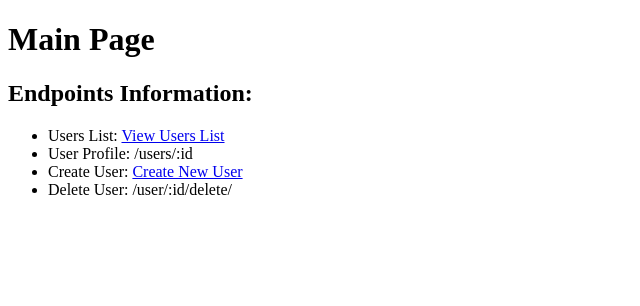
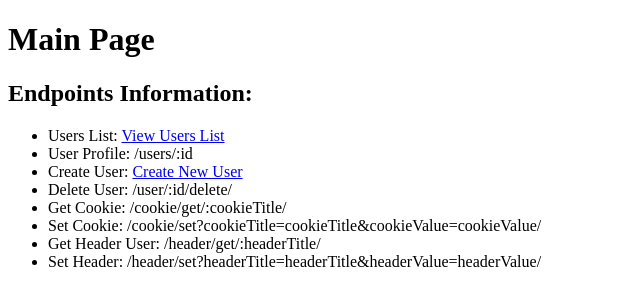
Before and after one commit to danylo-gavrylovskyi/SyncV, a Django app: page / in a window 1280 px wide. Shown: the top 306 px of the page, without its empty margins (0-640 px from the left). Run offline with Django 4.2, Linux system fonts and the light colour scheme.

Commit message:
feat: implemented functions to work with headers and cookies in django

```diff
--- a/django/hw6/templates/main_page.html
+++ b/django/hw6/templates/main_page.html
@@ -12,6 +12,10 @@
       <li>User Profile: /users/:id</li>
       <li>Create User: <a href="/user/create/">Create New User</a></li>
       <li>Delete User: /user/:id/delete/</li>
+      <li>Get Cookie: /cookie/get/:cookieTitle/</li>
+      <li>Set Cookie: /cookie/set?cookieTitle=cookieTitle&cookieValue=cookieValue/</li>
+      <li>Get Header User: /header/get/:headerTitle/</li>
+      <li>Set Header: /header/set?headerTitle=headerTitle&headerValue=headerValue/</li>
     </ul>
   </body>
 </html>
--- a/django/hw6/urls.py
+++ b/django/hw6/urls.py
@@ -1,13 +1,17 @@
 from django.contrib import admin
 from django.urls import path
-from .views import main_page, users_list, user_profile, create_user, delete_user, view_image
+from hw6 import views
 
 urlpatterns = [
     path('admin/', admin.site.urls),
-    path('', main_page, name='main_page'),
-    path('user/', users_list, name='users_list'),
-    path('user/<int:id>/', user_profile, name='user_profile'),
-    path('user/create/', create_user, name='create_user'),
-    path('user/<int:id>/delete/', delete_user, name='delete_user'),
-    path('image/', view_image, name='view_image'),
+    path('', views.main_page),
+    path('user/', views.users_list),
+    path('user/<int:id>/', views.user_profile),
+    path('user/create/', views.create_user),
+    path('user/<int:id>/delete/', views.delete_user),
+    path('image/', views.view_image),
+    path('cookie/get/<str:cookieTitle>', views.get_cookie),
+    path('cookie/set', views.set_cookie),
+    path('header/get/<str:headerTitle>', views.get_header),
+    path('header/set', views.set_header),
 ]
--- a/django/hw6/views.py
+++ b/django/hw6/views.py
@@ -1,6 +1,7 @@
-from django.http import HttpResponseNotFound
+from django.http import HttpResponseNotFound, HttpResponseServerError
 from django.shortcuts import render, redirect
 from data.users import users
+from hw6.helpers import cookie, header
 
 def main_page(request):
     return render(request, 'main_page.html')
@@ -9,7 +10,7 @@ def users_list(request):
     try:
         return render(request, 'users_list.html', {'users': users})
     except Exception as e:
-        return HttpResponseNotFound("An error occurred while fetching user data")
+        return HttpResponseServerError("An error occurred while fetching user data")
 
 def user_profile(request, id):
     try:
@@ -22,9 +23,9 @@ def user_profile(request, id):
         if user:
             return render(request, 'user_profile.html', {'user': user})
         else:
-            raise ValueError(f"User with ID {id} not found")
+            return HttpResponseNotFound(f"User with ID {id} not found")
     except Exception as e:
-        return HttpResponseNotFound("An error occurred while fetching user profile")
+        return HttpResponseServerError("An error occurred while fetching user profile")
 
 def create_user(request):
     if request.method == 'POST':
@@ -38,8 +39,7 @@ def create_user(request):
 
             return redirect('users_list')
         except Exception as e:
-            print(e)
-            return HttpResponseNotFound("Failed to create new user")
+            return HttpResponseServerError("Failed to create new user")
     return render(request, 'create_user.html')
 
 def delete_user(request, id):
@@ -55,13 +55,45 @@ def delete_user(request, id):
             users = list(filter(lambda e: e['id'] != int(id), users))
             return redirect('users_list')
         else:
-            raise ValueError(f"Entity with ID {id} not found")
+            return HttpResponseNotFound(f"Entity with ID {id} not found")
     except Exception as e:
-        return HttpResponseNotFound("An error occurred while deleting user")
-
+        return HttpResponseServerError("An error occurred while deleting user")
 
 def view_image(request):
     try:
         return render(request, 'image.html')
     except Exception as e:
         return HttpResponseNotFound("Image not found")
+
+# http://localhost:8000/cookie/get/my
+def get_cookie(request, cookieTitle: str):
+    try:
+        return cookie.getCookie(request, cookieTitle)
+    except Exception as e:
+        return HttpResponseServerError("An error occurred while getting cookie")
+
+# http://localhost:8000/cookie/set?cookieTitle=my&cookieValue=favorite
+def set_cookie(request):
+    try:
+        cookie_title: str = request.GET.get('cookieTitle')
+        cookie_value: str = request.GET.get('cookieValue')
+        http_only: bool = request.GET.get('httpOnly') == 'true'
+        return cookie.setCookie(cookie_title, cookie_value, http_only)
+    except Exception as e:
+        return HttpResponseServerError("An error occurred while setting cookie")
+
+# http://localhost:8000/header/get/connection
+def get_header(request, headerTitle: str):
+    try:
+        return header.getHeader(request, headerTitle)
+    except Exception as e:
+        return HttpResponseServerError("An error occurred while getting header")
+
+# http://localhost:8000/header/set?headerTitle=my&headerValue=favorite
+def set_header(request):
+    try:
+        header_title: str = request.GET.get('headerTitle')
+        header_value: str = request.GET.get('headerValue')
+        return header.setHeader(header_title, header_value)
+    except Exception as e:
+        return HttpResponseServerError("An error occurred while setting header")
```
Also changed, not shown: django/hw6/helpers/cookie.py (added, +13 -0 lines), django/hw6/helpers/header.py (added, +13 -0 lines). Lines whose indentation alone changed are shown as unchanged.
